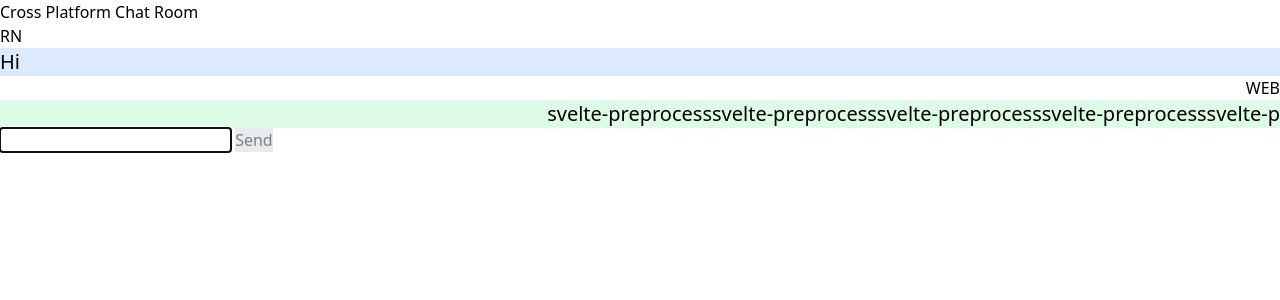
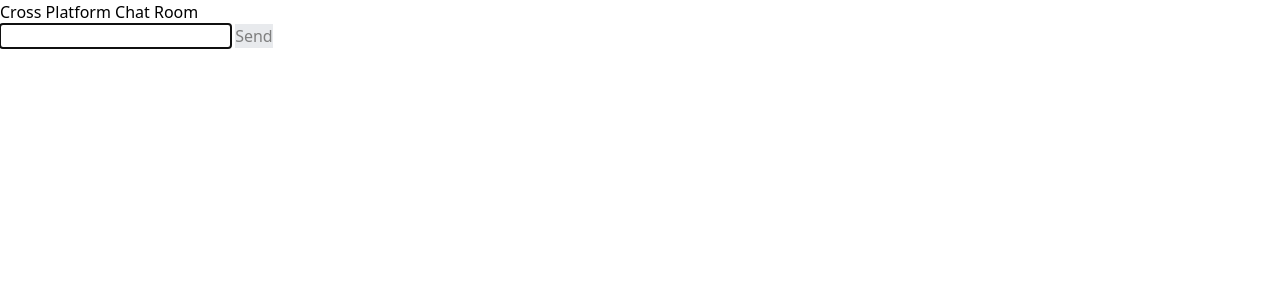
Before and after one commit to liamlin/webview-test, a SvelteKit app: page / in a window 1280 px wide. Shown: the top 300 px of the page. Built offline with nearby package versions, Linux system fonts and the light colour scheme.

Commit message:
Remove fake messages

```diff
--- a/src/routes/+page.svelte
+++ b/src/routes/+page.svelte
@@ -1,10 +1,7 @@
 <script>
   import { onMount } from 'svelte'
 
-  let messages = [
-    { from: 'RN', text: 'Hi' },
-    { from: 'WEB', text: 'svelte-preprocesssvelte-preprocesssvelte-preprocesssvelte-preprocesssvelte-p' },
-  ]
+  let messages = []
   let myMessage = ''
   let sending = false
   let errorMsg = ''
```
